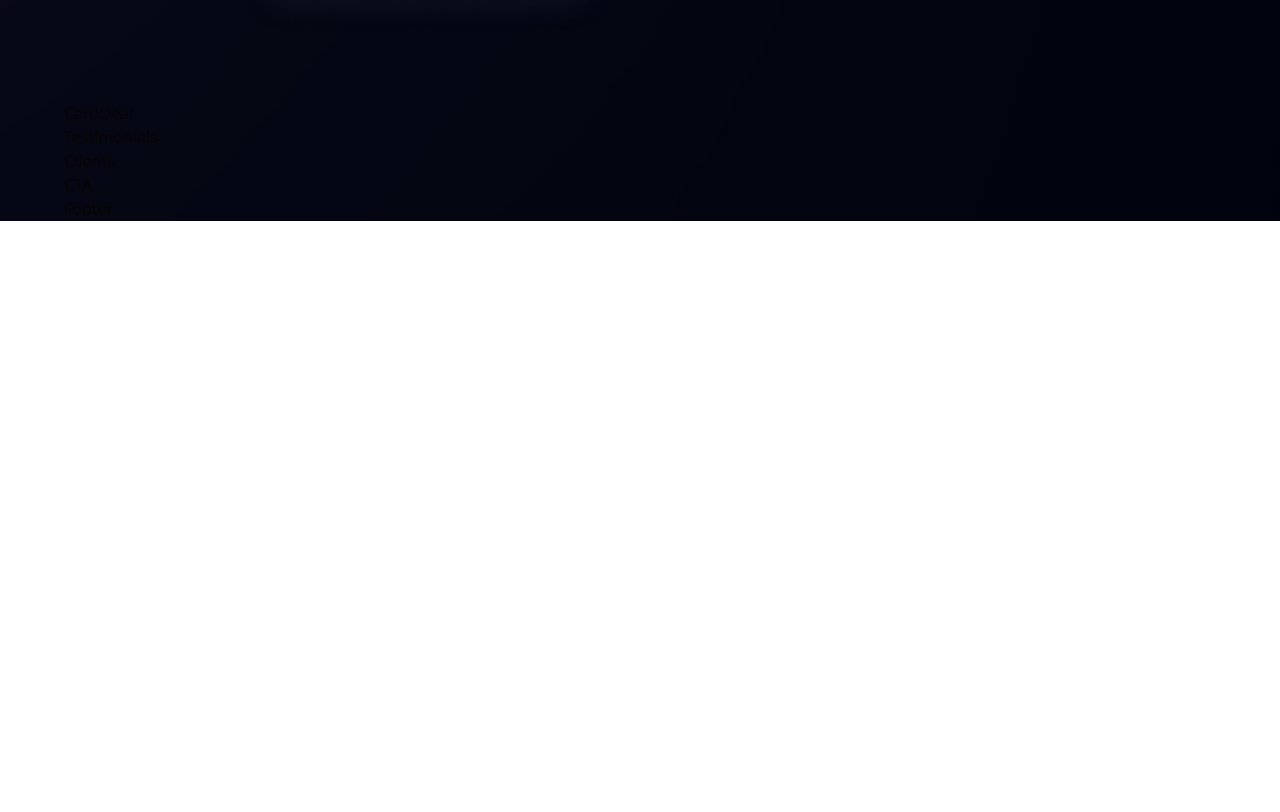
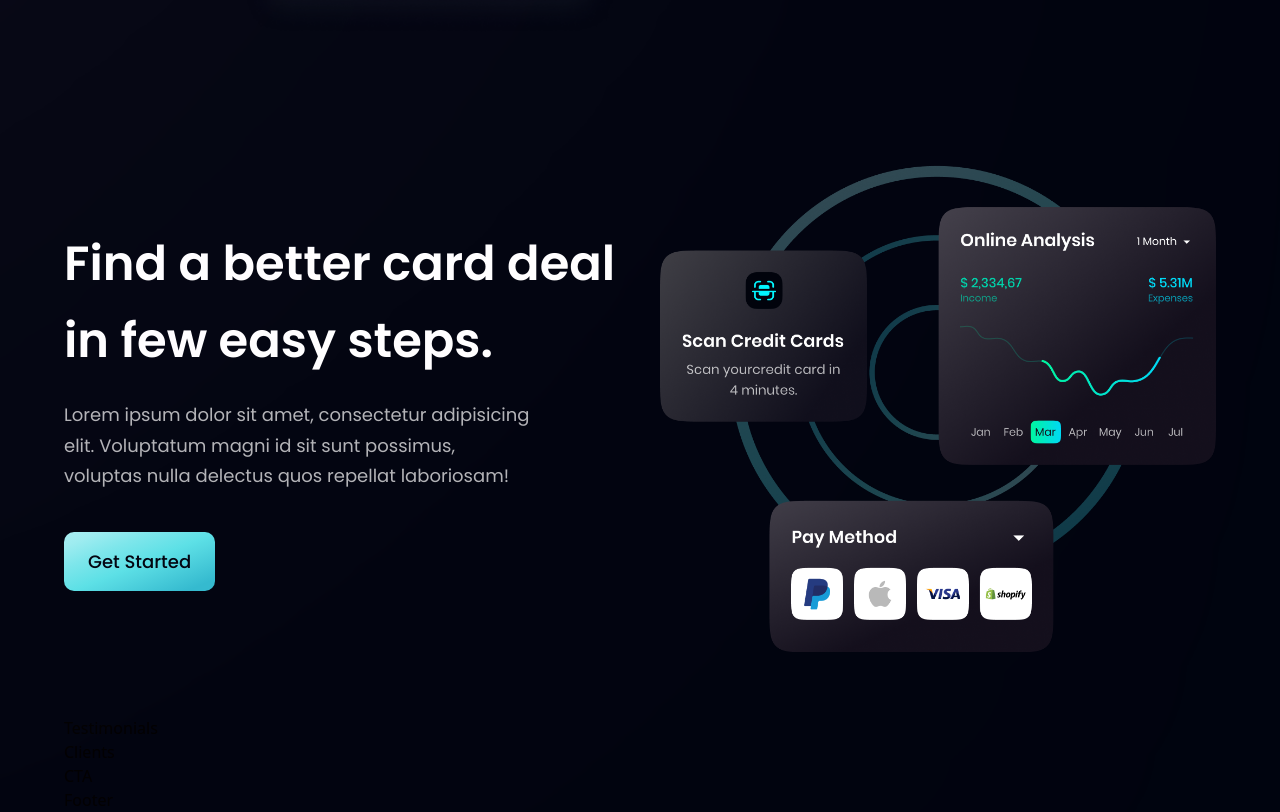
Before and after one commit to Vadymk95/react-home-modern, a React (Vite) app: page / in a window 1280 px wide. Shown: the part 2088-2900 px from the top of the page. Before the commit the page ends 2309 px from the top, so only its background shows below. Built offline with nearby package versions, Linux system fonts and the light colour scheme.

Commit message:
master/feat/CardDeal/created and styled component

```diff
--- a/src/components/Button.tsx
+++ b/src/components/Button.tsx
@@ -8,7 +8,7 @@ export const Button: FC<IButtonProps> = ({ styles }) => {
   return (
     <button
       type="button"
-      className={`${styles} py-4 px-6 bg-blue-gradient font-poppins font-medium text-[18px] text-primary outline-none`}
+      className={`${styles} py-4 px-6 bg-blue-gradient font-poppins font-medium text-[18px] text-primary rounded-[10px] outline-none`}
     >
       Get Started
     </button>
--- a/src/components/CardDeal.tsx
+++ b/src/components/CardDeal.tsx
@@ -1,7 +1,26 @@
-import React, { FC } from 'react'
+import { FC } from 'react';
+import { card } from '../assets';
+import styles, { layout } from '../style';
+import { Button } from './Button';
 
 export const CardDeal: FC = () => {
   return (
-    <div>CardDeal</div>
-  )
-}
+    <section className={layout.section}>
+      <div className={layout.sectionInfo}>
+        <h2 className={styles.heading2}>
+          Find a better card deal <br className="sm:block hidden" /> in few easy
+          steps.
+        </h2>
+        <p className={`${styles.paragraph} max-w-[470px] mt-5`}>
+          Lorem ipsum dolor sit amet, consectetur adipisicing elit. Voluptatum
+          magni id sit sunt possimus, voluptas nulla delectus quos repellat
+          laboriosam!
+        </p>
+        <Button styles="mt-10" />
+      </div>
+      <div className={layout.sectionImg}>
+        <img src={card} alt="card" className="w-[100%] h-[100%] " />
+      </div>
+    </section>
+  );
+};
```
